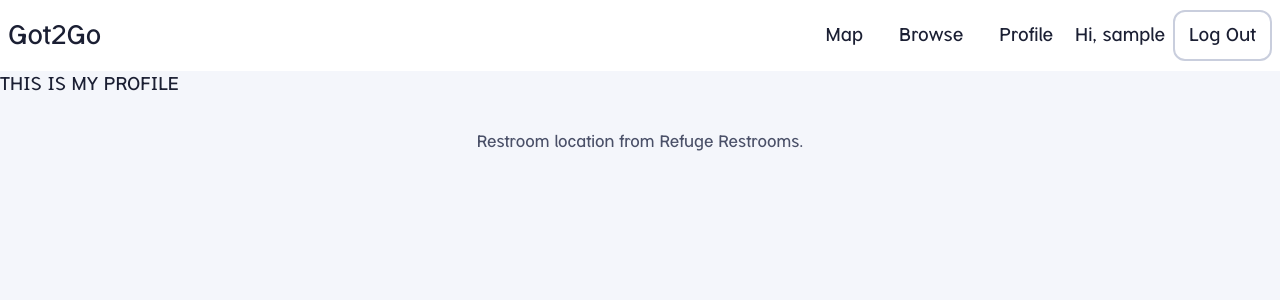
After one commit to smayanja3/restroomDemoDay, a Node server app: page /profile in a window 1280 px wide. The commit adds this page. Shown: the top 300 px of the page. Run offline with Node 20, Linux system fonts and the light colour scheme; the visitor is signed in with stand-in values (Sample User, id 1); some libraries are stand-ins or nearby versions.

Commit message:
created a profile.ejs and set up routes and controllers

```diff
--- a/controllers/auth.js
+++ b/controllers/auth.js
@@ -8,6 +8,16 @@ module.exports = {
         res.render('login', { message: req.flash('loginMessage') })
     },
 
+    getProfile: async (req, res) => {
+        try {
+            // show the bathrooms the user favorites
+            //const favorites = await Favorite.find({ user: req.user.id }); favorites: favorites
+            res.render("profile.ejs", { user: req.user });
+        } catch (err) {
+            console.log(err);
+        }
+    },
+
     getLogout: (req, res, next) => {
         req.logout((err) => {
             if (err) return next(err)
--- a/routes/auth.js
+++ b/routes/auth.js
@@ -2,7 +2,7 @@ const express = require('express')
 const router = express.Router()
 const passport = require('passport')
 const authController = require('../controllers/auth')
-const { ensureGuest } = require("../middleware/auth");
+const { isLoggedIn ,ensureGuest } = require("../middleware/auth");
 
 
 // signup ==============================================
@@ -24,6 +24,10 @@ router.post('/login', passport.authenticate('local-login', {
     failureFlash: true,
 }))
 
+// profile ===============================================
+
+router.get('/profile',isLoggedIn, authController.getProfile)
+
 // logout ===============================================
 
 router.get('/logout', authController.getLogout)
--- a/views/partials/nav.ejs
+++ b/views/partials/nav.ejs
@@ -4,6 +4,7 @@
         <nav id="topNav">
             <a href="/restrooms/map" class="<%= path === '/restrooms/map' ? 'active' : '' %>">Map</a>
             <a href="/restrooms" class="<%= path === '/restrooms/' ? 'active' : '' %>">Browse</a>
+            <a href="/profile" class="<%= path === '/' ? 'active' : '' %>">Profile</a>
             <% if (user) { %>
                 <span> Hi, <%= user.username %></span>
                 <a href="/logout" class="buttonS">Log Out</a>
--- /dev/null
+++ b/views/profile.ejs
@@ -0,0 +1,18 @@
+<%- include('partials/head', { title: 'Got2Go: find a clean restroom, fast'}) %>
+<%- include('partials/nav') %>
+
+    <main>
+        <section id="">
+        </section>
+<p>THIS IS MY PROFILE </p>
+        <section class="">
+        </section>
+    </main>
+
+
+    <%- include('partials/footer') %>
+
+     <script src="/js/main.js"></script>
+</body>
+
+</html>
```
